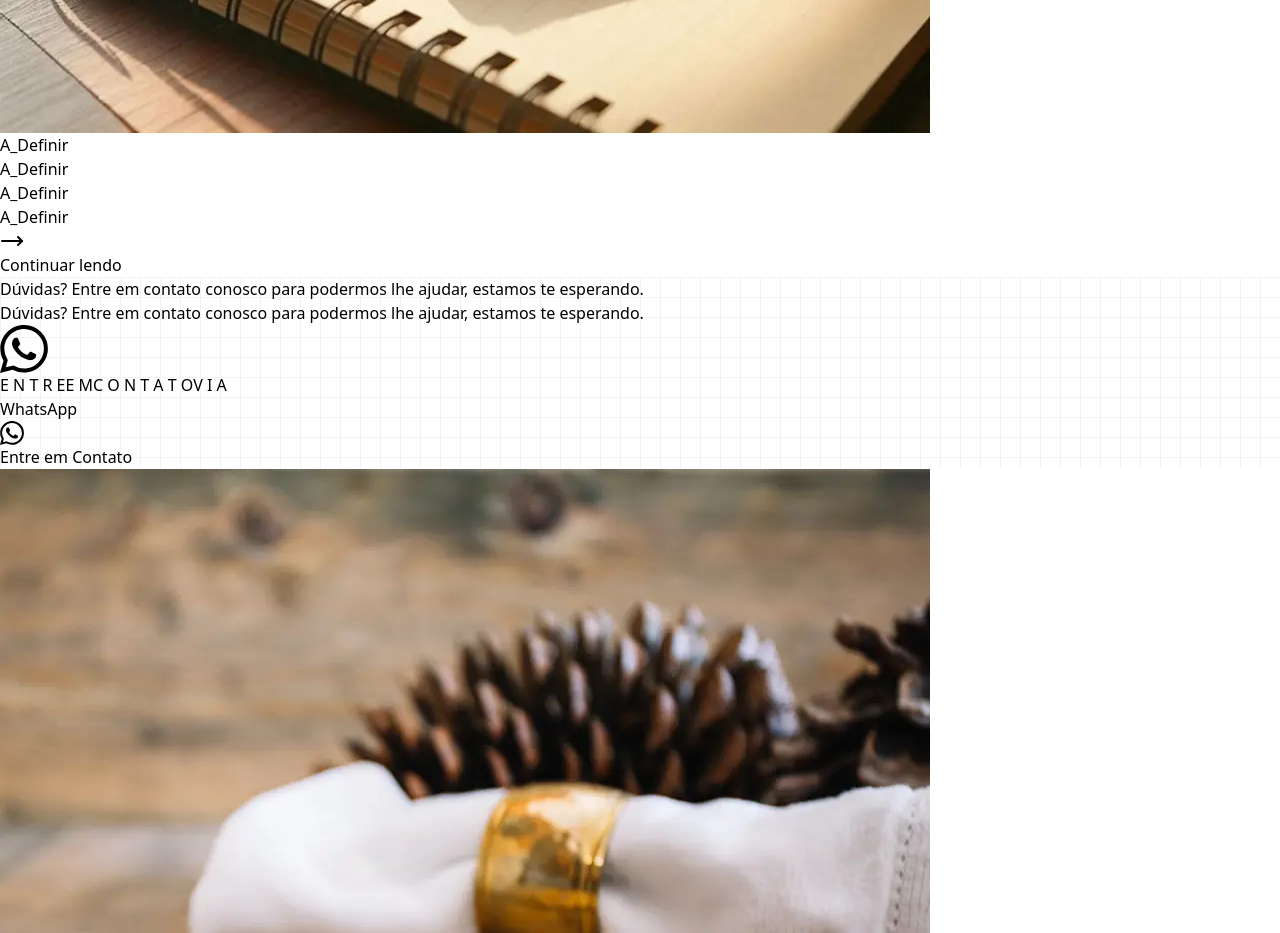
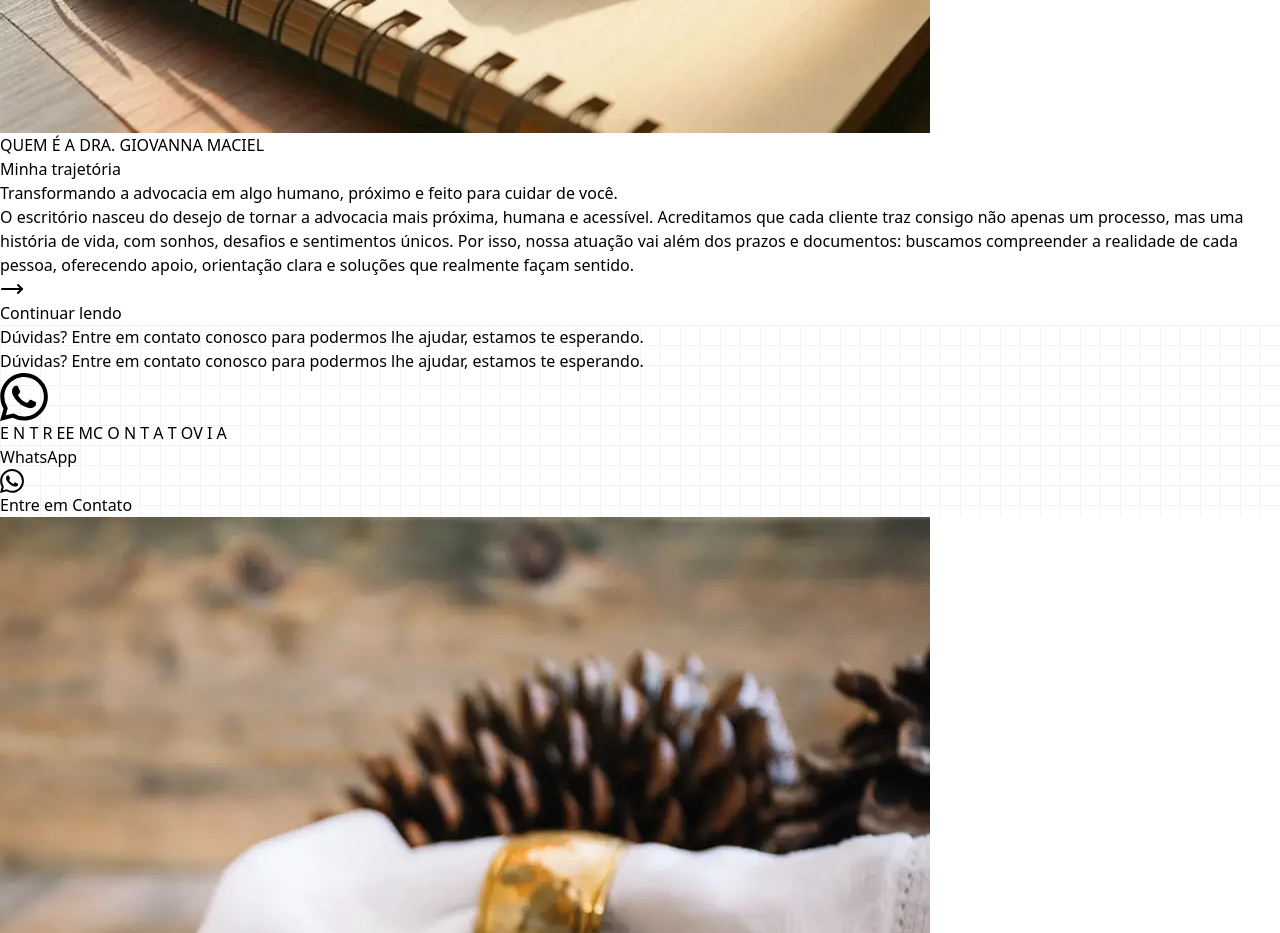
Before and after one commit to Paper-Street-Softwares/LP-Giovanna-Maciel, a React (Vite) app: page / in a window 1280 px wide. Shown: the part 1780-2713 px from the top of the page. Built offline with nearby package versions, Linux system fonts and the light colour scheme; a web font is replaced by a local one.

Commit message:
fix: About

```diff
--- a/src/components/sectionElements/about/AboutModal.jsx
+++ b/src/components/sectionElements/about/AboutModal.jsx
@@ -15,13 +15,16 @@ export default function AboutModal() {
 
     setModalContent(
       <div className="text-paragraph3">
-        <p className="mb-[20px]">
+        {/* <p className="mb-[20px]">
           <Trans i18nKey="about.subtitle" />
-        </p>
+        </p> */}
 
         <Trans i18nKey="about.modal" components={{ br: <br /> }} />
 
         <div className="mt-4">
+          <p className="mb-[20px]">
+            <Trans i18nKey="about.ctaButtonAriaLabel" />
+          </p>
           <Button
             aria-label={t("about.ctaButtonAriaLabel")}
             label={t("about.ctaButtonText")}
--- a/src/locales/pt.json
+++ b/src/locales/pt.json
@@ -47,7 +47,7 @@
       "title": "Direito Criminal",
       "subtitle": "Defesa técnica em processos criminais e delitos.",
       "description": "A_Definir",
-    "buttonLabelModal": "A_Definir",
+      "buttonLabelModal": "A_Definir",
       "buttonLabel": "A_Definir"
     },
     "card4": {
@@ -83,13 +83,13 @@
     "imagem": {
       "alt": "imagem about"
     },
-    "miniTag": "A_Definir",
-    "title": "A_Definir",
-    "subtitle": "A_Definir",
+    "miniTag": "QUEM É A DRA. GIOVANNA MACIEL",
+    "title": "Minha trajetória",
+    "subtitle": "Transformando a advocacia em algo humano, próximo e feito para cuidar de você.",
     "buttonModalLabelAbout": "Continuar lendo",
-    "paragraph": "A_Definir",
-    "modal": "a_Definir",
-    "ctaButtonAriaLabel": "",
+    "paragraph": "O escritório nasceu do desejo de tornar a advocacia mais próxima, humana e acessível. Acreditamos que cada cliente traz consigo não apenas um processo, mas uma história de vida, com sonhos, desafios e sentimentos únicos. Por isso, nossa atuação vai além dos prazos e documentos: buscamos compreender a realidade de cada pessoa, oferecendo apoio, orientação clara e soluções que realmente façam sentido.",
+    "modal": "O escritório nasceu do desejo de tornar a advocacia mais próxima, humana e acessível. Acreditamos que cada cliente traz consigo não apenas um processo, mas uma história de vida, com sonhos, desafios e sentimentos únicos. Por isso, nossa atuação vai além dos prazos e documentos: buscamos compreender a realidade de cada pessoa, oferecendo apoio, orientação clara e soluções que realmente façam sentido. <br/> <br/> Mais do que resolver questões jurídicas, nosso propósito é acolher, ouvir e caminhar junto em cada etapa, construindo relações de confiança e respeito. Trabalhamos com dedicação porque entendemos que a advocacia deve ser um instrumento de justiça, mas também de cuidado com as pessoas e suas famílias. Aqui, você encontra não apenas advogados, mas parceiros comprometidos com o seu bem-estar e com a sua tranquilidade.",
+    "ctaButtonAriaLabel": " Quer saber mais sobre nós? Clique abaixo 👇",
     "ctaButtonText": "Entre em contato",
     "aboutSocial": {
       "miniTag": "A_Definir",
```
